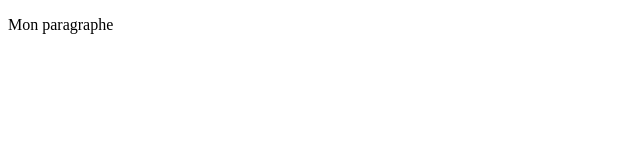
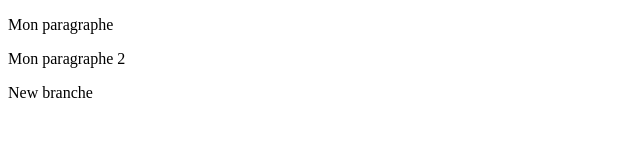
Before and after one commit to Gitkrakenman/premier, a plain HTML site: page index.html in a window 1280 px wide. Shown: the whole page, without its empty margins (0-640 px from the left). Drawn offline with Linux system fonts and the light colour scheme.

Commit message:
Commit sur la branche new-branche

```diff
--- a/index.html
+++ b/index.html
@@ -5,5 +5,8 @@
 </head>
 <body>
 	<p>Mon paragraphe</p>
+	<p>Mon paragraphe 2</p>
+
+	<p>New branche</p>
 </body>
 </html>
```
